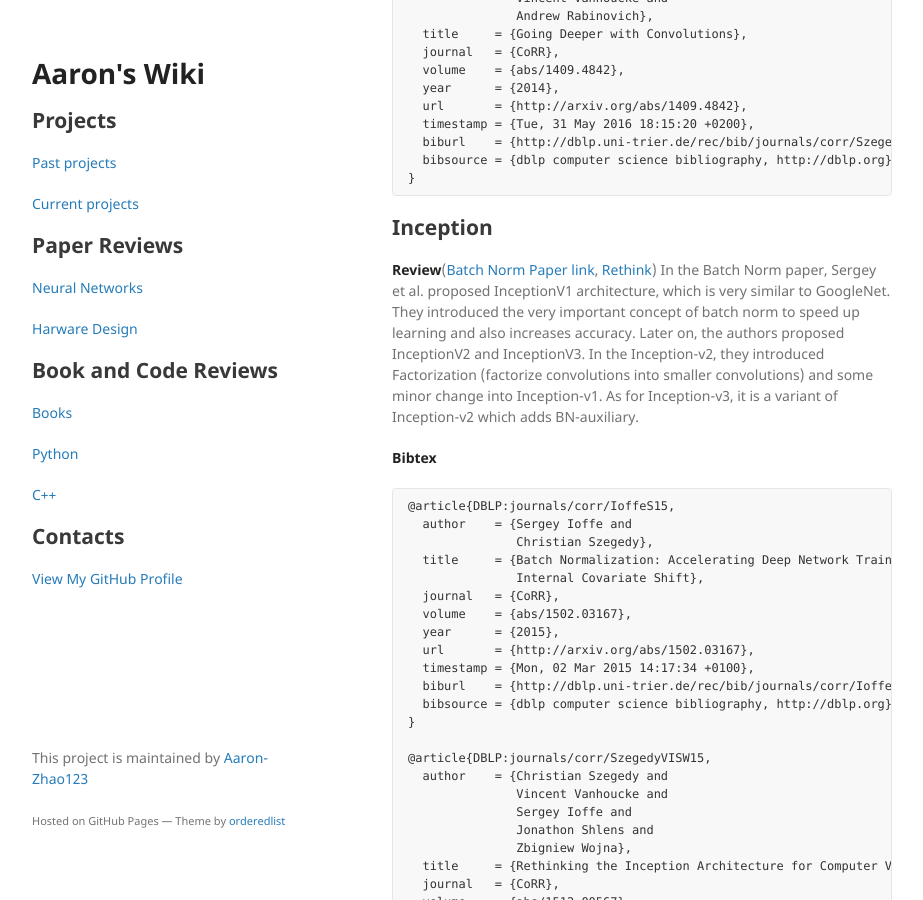
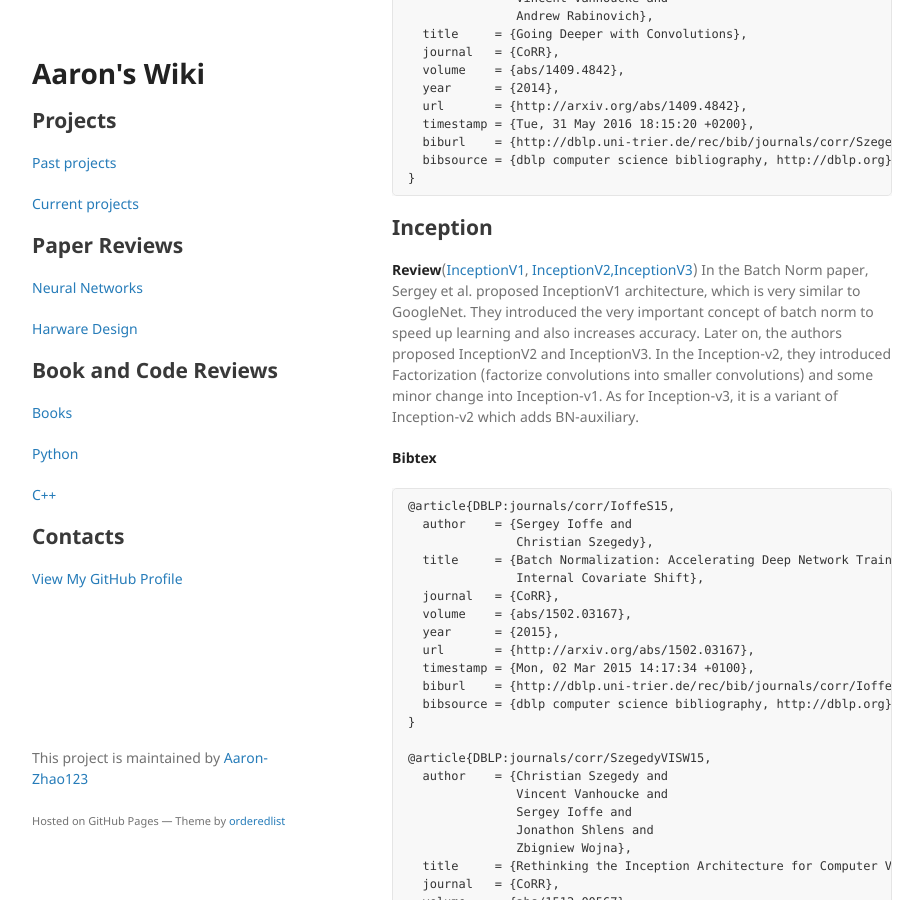
Before and after one commit to Aaron-Zhao123/blog, a Jekyll site: the page built from papers/nn_models/model_summary.md, in a window 1280 px wide and 900 px high, scrolled down 1542 px. Shown: the whole window, without its empty margins (178-1101 px from the left). Built offline with Jekyll 4.4.1, drawn with Linux system fonts in a browser that asks for light colours; our own code applies the rules of GitHub Pages for plain Markdown files; some of the changed lines change nothing that is shown.

Commit message:
added neural network model summary

````diff
--- a/papers/nn_models/model_summary.md
+++ b/papers/nn_models/model_summary.md
@@ -10,8 +10,8 @@
 | [VGG16](#vgg)        | 16    | 27/7.4               | 528MB | 2014 |
 | [VGG19](#vgg)        | 19    | 27.3/7.3               | 548MB | 2014 |
 | [GoogleLeNet](#googlenet)  | 22    | 22/6.67              | 96MB  | 2015 |
-| InceptionV1  | 22    | 22/10.07             | 96MB  | 2015 |
-| InceptionV3  | 22    | 22/10.07             | 96MB  | 2015 |
+| [InceptionV1](#inception)  | 22    | 22/10.07             | 96MB  | 2015 |
+| [InceptionV3](#inception)  | 22    | 22/10.07             | 96MB  | 2015 |
 | ResNet-50    | 50    | 24.01/7.02           | 102MB | 2015 |
 | ResNet-200   | 200   | 21.66/5.79           | 102MB | 2015 |
 
@@ -79,7 +79,7 @@
 }
 ```
 ## [](#inception)Inception
-**Review**([Batch Norm Paper link](https://arxiv.org/pdf/1502.03167), [Rethink](https://arxiv.org/pdf/1512.00567))
+**Review**([InceptionV1](https://arxiv.org/pdf/1502.03167), [InceptionV2,InceptionV3](https://arxiv.org/pdf/1512.00567))
 In the Batch Norm paper, Sergey et al. proposed InceptionV1 architecture, which is very similar to GoogleNet.
 They introduced the very important concept of batch norm to speed up learning and also increases accuracy.
 Later on, the authors proposed InceptionV2 and InceptionV3.
````
